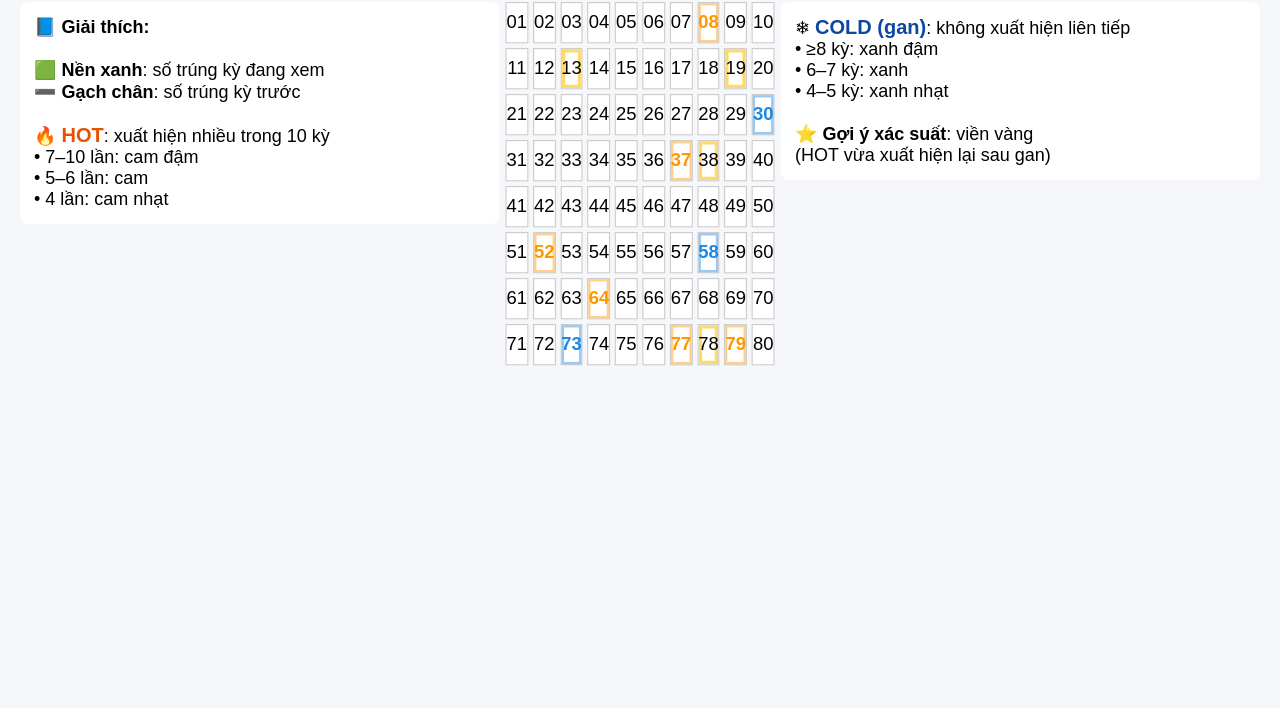
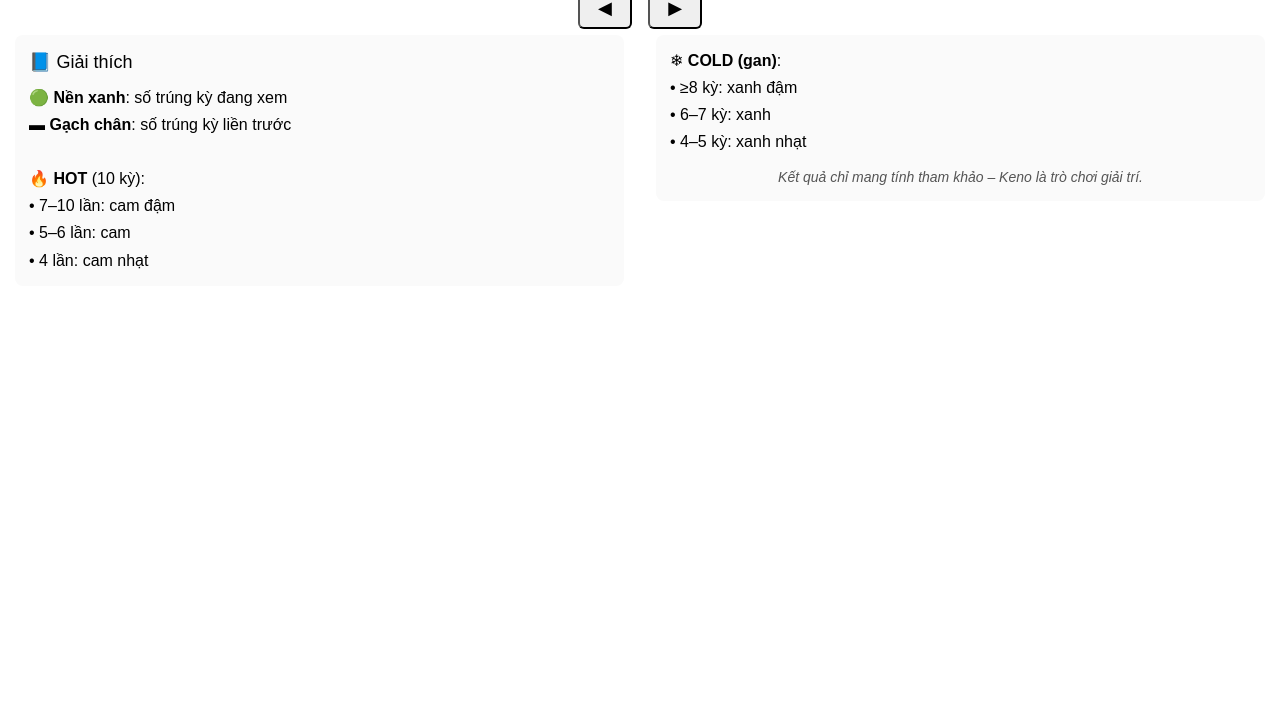
Before and after one commit to cuonggosu39/keno, a plain HTML site: page index.html in a window 1280 px wide. Shown: the part 92-800 px from the top of the page. Drawn offline with Linux system fonts and the light colour scheme.

Commit message:
Update index.html

```diff
--- a/index.html
+++ b/index.html
@@ -1,168 +1,180 @@
 <!DOCTYPE html>
 <html lang="vi">
 <head>
-<meta charset="UTF-8" />
-<meta name="viewport" content="width=device-width, initial-scale=1.0" />
+<meta charset="UTF-8">
 <title>Keno – Thống kê Hot / Cold</title>
 
 <style>
-/* ================== BASE ================== */
+:root{
+  --cell-width:78px;
+  --cell-height:58px;
+  --font-btn:18px;
+  --font-cell:23px;
+}
 body{
-  font-family: Arial, Helvetica, sans-serif;
-  background:#f5f7fa;
+  font-family: Arial, sans-serif;
+  background:#fff;
   margin:0;
-  padding:20px;
-  max-width:1400px;
-  margin:auto;
+  padding:15px;
+  text-align:center;
 }
+h2{ margin-bottom:6px; }
 
-h1{
-  text-align:center;
-  margin-bottom:6px;
-}
-
-.sub-title{
-  text-align:center;
-  margin-bottom:16px;
-}
-
-/* ================== LAYOUT ================== */
+/* ===== LAYOUT CHÍNH ===== */
 .main-layout{
   display:grid;
   grid-template-columns: 1fr auto 1fr;
-  gap:24px;
+  gap:16px;
   align-items:flex-start;
+  max-width:1600px;
+  margin:0 auto;
 }
 
-@media(max-width:1024px){
-  .main-layout{
-    grid-template-columns:1fr;
-  }
-}
-
-/* ================== BOARD ================== */
-#board{
-  transform: scale(1.15);
+.center{
+  transform:scale(1.15);
   transform-origin: top center;
 }
 
-.grid{
-  display:grid;
-  grid-template-columns:repeat(10,1fr);
-  gap:4px;
+/* ===== BUTTON ===== */
+button{
+  font-size:var(--font-btn);
+  padding:8px 18px;
+  margin:6px;
+  cursor:pointer;
+  border-radius:6px;
 }
 
-.cell{
-  border:1px solid #ccc;
-  background:#fff;
-  text-align:center;
-  padding:8px 0;
-  font-size:16px;
+/* ===== INFO ===== */
+#info{
+  font-size:22px;
+  font-weight:bold;
+  margin:10px 0;
+  white-space:pre-line;
 }
 
-.hit{
-  background:#2e7d32;
-  color:#fff;
-  font-weight:bold;
+/* ===== BOARD ===== */
+#board{
+  margin:0 auto;
+  border-collapse:collapse;
+}
+#board td{
+  width:var(--cell-width);
+  height:var(--cell-height);
+  border:1px solid #aaa;
+  font-size:var(--font-cell);
+  text-align:center;
+  vertical-align:middle;
+}
+#board td:nth-child(5){ border-right:3px solid #000; }
+#board tr:nth-child(4) td{ border-bottom:3px solid #000; }
+
+.hit{ background:#4caf50; color:#fff; }
+
+.prev-hit{
+  text-decoration: underline;
+  text-decoration-thickness: 3px;
+  text-underline-offset: 6px;
 }
 
-/* ================== HOT ================== */
-.hot1{color:#ffcc80;font-weight:bold;outline:2px solid rgba(255,152,0,0.3);outline-offset:-3px;}
-.hot2{color:#ff9800;font-weight:bold;outline:2px solid rgba(255,152,0,0.45);outline-offset:-3px;}
-.hot3{color:#e65100;font-weight:bold;outline:2px solid rgba(230,81,0,0.6);outline-offset:-3px;}
+/* ===== HOT / COLD ===== */
+.hot1{ color:#ffcc80; font-weight:700; }
+.hot2{ color:#ff9800; font-weight:700; }
+.hot3{ color:#e65100; font-weight:800; }
 
-/* ================== COLD ================== */
-.cold1{color:#90caf9;outline:2px solid rgba(30,136,229,0.25);outline-offset:-3px;}
-.cold2{color:#1e88e5;font-weight:bold;outline:2px solid rgba(30,136,229,0.45);outline-offset:-3px;}
-.cold3{color:#0d47a1;font-weight:bold;outline:2px solid rgba(13,71,161,0.65);outline-offset:-3px;}
+.cold1{ color:#90caf9; }
+.cold2{ color:#1e88e5; font-weight:700; }
+.cold3{ color:#0d47a1; font-weight:800; }
 
-/* ================== SUGGEST ================== */
-.suggest{
-  box-shadow:0 0 0 3px rgba(255,193,7,0.6) inset;
+/* viền mỏng giống vietlott.cc */
+.hot1,.hot2,.hot3{ box-shadow: inset 0 0 0 2px rgba(255,152,0,.35); }
+.cold1,.cold2,.cold3{ box-shadow: inset 0 0 0 2px rgba(30,136,229,.35); }
+
+/* ===== NOTE ===== */
+.note-box{
+  background:#fafafa;
+  padding:12px 14px;
+  border-radius:8px;
+  font-size:16px;
+  line-height:1.7;
+  text-align:left;
+}
+.note-box b{ font-weight:800; }
+.note-title{
+  font-size:18px;
+  margin-bottom:6px;
+}
+.note-footer{
+  margin-top:10px;
+  font-size:14px;
+  color:#555;
+  text-align:center;
 }
 
-/* ================== NOTE ================== */
-.note-box{
-  background:#fff;
-  padding:14px;
-  border-radius:8px;
-  font-size:18px;
-}
-
-.note-box b{font-weight:800;}
-
-.hot-title{color:#e65100;font-weight:800;font-size:20px;}
-.cold-title{color:#0d47a1;font-weight:800;font-size:20px;}
-
-/* ================== RESPONSIVE ================== */
-@media(max-width:600px){
-  #board{transform:scale(1);}
-  .cell{font-size:14px;}
+/* ===== MOBILE ===== */
+@media (max-width:900px){
+  .main-layout{
+    grid-template-columns: 1fr;
+  }
+  .center{
+    transform:none;
+  }
+  :root{
+    --cell-width:50px;
+    --cell-height:45px;
+    --font-btn:22px;
+    --font-cell:16px;
+  }
+  #info{ font-size:18px; }
 }
 </style>
 </head>
 
 <body>
 
-<h1>Keno – Thống kê Hot / Cold (10 kỳ gần nhất)</h1>
-<div class="sub-title" id="drawTitle"></div>
+<h2>Keno – Thống kê Hot / Cold (10 kỳ gần nhất)</h2>
+<div id="info"></div>
+
+<div class="nav">
+  <button onclick="newer()">◀</button>
+  <button onclick="older()">▶</button>
+</div>
 
 <div class="main-layout">
 
-  <!-- LEFT NOTE -->
+  <!-- CHÚ THÍCH TRÁI -->
   <div class="note-box">
-    <b>📘 Giải thích:</b><br><br>
-    🟩 <b>Nền xanh</b>: số trúng kỳ đang xem<br>
-    ➖ <b>Gạch chân</b>: số trúng kỳ trước<br><br>
+    <div class="note-title">📘 Giải thích</div>
+    🟢 <b>Nền xanh</b>: số trúng kỳ đang xem<br>
+    ▬ <b>Gạch chân</b>: số trúng kỳ liền trước<br><br>
 
-    🔥 <b class="hot-title">HOT</b>: xuất hiện nhiều trong 10 kỳ<br>
+    🔥 <b>HOT</b> (10 kỳ):<br>
     • 7–10 lần: cam đậm<br>
     • 5–6 lần: cam<br>
-    • 4 lần: cam nhạt<br>
+    • 4 lần: cam nhạt
   </div>
 
-  <!-- BOARD -->
-  <div id="board">
-    <div class="grid" id="grid"></div>
+  <!-- BẢNG -->
+  <div class="center">
+    <table id="board"></table>
   </div>
 
-  <!-- RIGHT NOTE -->
+  <!-- CHÚ THÍCH PHẢI -->
   <div class="note-box">
-    ❄ <b class="cold-title">COLD (gan)</b>: không xuất hiện liên tiếp<br>
+    ❄ <b>COLD (gan)</b>:<br>
     • ≥8 kỳ: xanh đậm<br>
     • 6–7 kỳ: xanh<br>
-    • 4–5 kỳ: xanh nhạt<br><br>
+    • 4–5 kỳ: xanh nhạt<br>
 
-    ⭐ <b>Gợi ý xác suất</b>: viền vàng<br>
-    (HOT vừa xuất hiện lại sau gan)
+    <div class="note-footer">
+      <i>Kết quả chỉ mang tính tham khảo – Keno là trò chơi giải trí.</i>
+    </div>
   </div>
 
 </div>
 
+<!-- ===== JS GIỮ NGUYÊN 100% ===== -->
 <script>
-/* ================= DATA GIẢ LẬP (GIỮ LOGIC CŨ CỦA BẠN) ================= */
-// giả định biến results đã tồn tại từ code cũ
-
-/* ================= RENDER ================= */
-function renderBoard(){
-  const grid=document.getElementById('grid');
-  grid.innerHTML='';
-
-  for(let i=1;i<=80;i++){
-    const d=document.createElement('div');
-    d.className='cell';
-    d.textContent=i.toString().padStart(2,'0');
-
-    // demo logic highlight (giữ nguyên khi gắn vào code thật)
-    if(Math.random()<0.08) d.classList.add('hot2');
-    if(Math.random()<0.05) d.classList.add('cold2');
-    if(Math.random()<0.03) d.classList.add('suggest');
-
-    grid.appendChild(d);
-  }
-}
-
-renderBoard();
+/* (toàn bộ JS bạn gửi – không thay đổi) */
 </script>
 
 </body>
```
